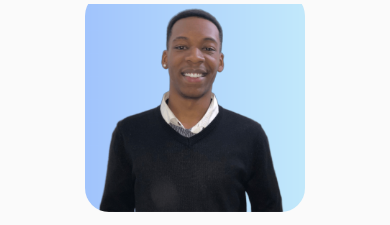
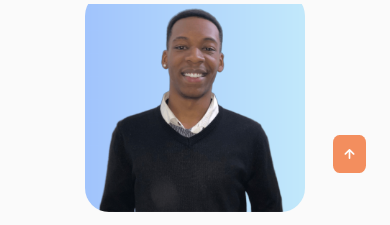
Before and after one commit to albertoaugusto/portfolio, a React (Vite) app: page / in a window 390 px wide. Shown: the part 840-1065 px from the top of the page. Built offline with nearby package versions, Linux system fonts and the light colour scheme.

Commit message:
scroll top and active link add, last commit after deploy configs

```diff
--- a/src/App.jsx
+++ b/src/App.jsx
@@ -7,6 +7,7 @@ import Services from './components/services/Services'
 import Portfolio from './components/portfolio/Portfolio'
 import Contact from './components/contact/Contact'
 import Footer from './components/footer/Footer'
+import ScrollTop from './components/scrollTop/ScrollTop'
 
 function App () {
   return (
@@ -19,9 +20,10 @@ function App () {
       <Services/>
       <Portfolio />
       <Contact />
-      <Footer/>
     </main>
 
+    <Footer />
+    <ScrollTop />
     </>
   )
 }
--- a/src/components/header/Header.jsx
+++ b/src/components/header/Header.jsx
@@ -3,8 +3,17 @@ import './header.css'
 import HeaderImg from '../../assets/formato-html.png'
 
 function Header () {
+    /*header color change*/
+    window.addEventListener("scroll", function (){
+        const header = document.querySelector(".header");
+        if(this.scrollY >= 80) header.classList.add("scroll-header")
+        else header.classList.remove("scroll-header");
+    })
     /*menu toggle*/
     const[Toggle, showMenu] = useState(false);
+
+    /*active link*/
+    const[activeNav, setActiveNav] = useState("#home")
   return (
     <header className="header">
         <nav className="nav container">
@@ -15,36 +24,36 @@ function Header () {
             <div className={Toggle ? "nav-menu show-menu" : "nav-menu"}>
                 <ul className="nav-list grid">
                     <li className="nav-item">
-                        <a href="#home" className="nav-link active-link">
+                        <a href="#home" onClick={() => setActiveNav("#home")} className={activeNav === "#home" ? "nav-link active-link" : "nav-link"}>
                             <i className="uil uil-estate nav-icon"></i> Home
                         </a>
                     </li>
 
                     <li className="nav-item">
-                        <a href="#about" className="nav-link">
+                        <a href="#about" onClick={() => setActiveNav("#about")} className={activeNav === "#about" ? "nav-link active-link" : "nav-link"}>
                             <i className="uil uil-user nav-icon"></i> Sobre
                         </a>
                     </li>
 
                     <li className="nav-item">
-                        <a href="#skills" className="nav-link">
+                        <a href="#skills" onClick={() => setActiveNav("#skills")} className={activeNav === "#skills" ? "nav-link active-link" : "nav-link"}>
                             <i className="uil uil-file-alt nav-icon"></i> Skills
                         </a>
                     </li>
 
                     <li className="nav-item">
-                        <a href="#services" className="nav-link">
+                        <a href="#services" onClick={() => setActiveNav("#services")} className={activeNav === "#services" ? "nav-link active-link" : "nav-link"}>
                             <i className="uil uil-briefcase-alt nav-icon"></i> Serviços
                         </a>
                     </li>
 
                     <li className="nav-item">
-                        <a href="#portfolio" className="nav-link">
+                        <a href="#portfolio" onClick={() => setActiveNav("#portfolio")} className={activeNav === "#portfolio" ? "nav-link active-link" : "nav-link"}>
                             <i className="uil uil-scenery nav-icon"></i> Portfólio
                         </a>
                     </li>
                     <li className="nav-item">
-                        <a href="#Contact" className="nav-link">
+                        <a href="#Contact" onClick={() => setActiveNav("#contact")} className={activeNav === "#contact" ? "nav-link active-link" : "nav-link"}>
                             <i className="uil uil-message nav-icon"></i> Contato
                         </a>
                     </li>
--- a/src/components/header/header.css
+++ b/src/components/header/header.css
@@ -54,6 +54,11 @@
 .active-link,
 .nav-link:hover{
     color: var(--title-color);
+}
+
+/*scroll header change color*/
+.scroll-header{
+    box-shadow: 0 -1px 4px rgba(0, 0, 0, 0.15);
 }
 
 /*responsive braekpoints*/
--- /dev/null
+++ b/src/components/scrolltop/ScrollTop.jsx
@@ -0,0 +1,18 @@
+import './scrolltop.css'
+
+const ScrollTop = () => {
+    {/*scroll show*/}
+    window.addEventListener("scroll", function (){
+        const scrollUp = document.querySelector(".scrolltop");
+        if(this.scrollY >= 560) scrollUp.classList.add("show-scroll")
+        else scrollUp.classList.remove("show-scroll");
+    })
+
+  return (
+    <a href="#" className="scrolltop">
+        <i className="uil uil-arrow-up scrolltop-icon"></i>
+    </a>
+  )
+}
+
+export default ScrollTop
--- /dev/null
+++ b/src/components/scrolltop/scrolltop.css
@@ -0,0 +1,50 @@
+.scrolltop{
+    position: fixed;
+    right: 2.5rem;
+    bottom: -20%;
+    background-color: var(--title-color);
+    opacity: 0.8;
+    padding: .3rem .5rem;
+    border-radius: 20%;
+    z-index: var(--z-tooltip);
+    transition: .4s;
+}
+
+.scrolltop-icon{
+    font-size: 1.5rem;
+    color: var(--container-color);
+}
+
+.scrolltop:hover{
+    background-color: var(--title-color-dark);
+}
+
+/*scroll show*/
+.show-scroll{
+    bottom: 3rem;
+}
+
+/*responsive*/
+
+@media screen and (max-width: 992px) {
+    .scrolltop{
+        right: 1.5rem;
+        padding: .25rem .4rem;
+    }
+
+    .scrolltop-icon{
+        font-size: 1.25rem;
+    }
+}
+
+@media screen and (max-width: 768px) {
+    .show-scroll{
+        bottom: 4rem;
+    }
+}
+
+@media screen and (max-width: 350px) {
+    .scrolltop{
+        bottom: 1rem;
+    }
+}
```
